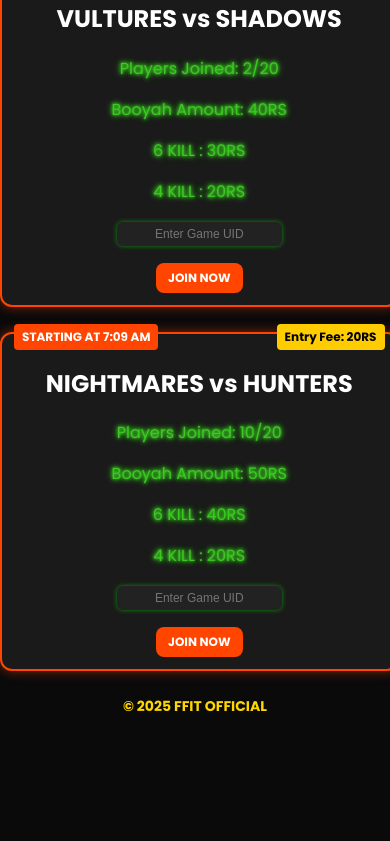
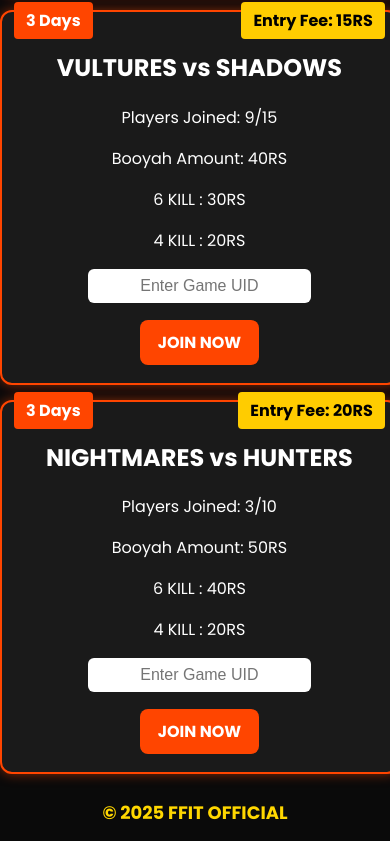
Before and after one commit to FFITOFFICIAL/epic0, a plain HTML site: page index.html in a window 390 px wide. Shown: the part 541-1382 px from the top of the page. Before the commit the page ends 1273 px from the top, so only its background shows below. Drawn offline with Linux system fonts and the light colour scheme.

Commit message:
Add files via upload

```diff
--- a/index.html
+++ b/index.html
@@ -1,4 +1,4 @@
-<!DOCTYPE html>
+ <!DOCTYPE html>
 <html lang="en">
 <head>
     <meta charset="UTF-8">
@@ -36,7 +36,7 @@
             background: #222;
             color: #ffcc00;
             padding: 10px 0;
-            font-size: 16px; /* Reduced marquee font size */
+            font-size: 18px;
             font-weight: bold;
             white-space: nowrap;
             position: relative;
@@ -54,10 +54,10 @@
             background: #1A1A1A;
             color: white;
             border-radius: 12px;
-            padding: 15px; /* Reduced padding */
-            margin: 25px auto; /* Increased gap between cards */
-            width: 85%; /* Reduced width of the card */
-            max-width: 380px; /* Reduced maximum width */
+            padding: 18px;
+            margin: 15px auto;
+            width: 92%;
+            max-width: 420px;
             position: relative;
             box-shadow: 0px 0px 12px rgba(255, 69, 0, 0.5);
             border: 2px solid #FF4500;
@@ -86,7 +86,6 @@
         .join-btn:hover { background: #FF6347; }
         .uid-input {
             margin-top: 15px;
-            position: relative;
         }
         .uid-input input {
             padding: 8px;
@@ -94,9 +93,6 @@
             border: none;
             font-size: 16px;
             text-align: center;
-            background-color: #222; /* Dark background for the input */
-            color: white;
-            box-shadow: 0px 0px 5px rgba(0, 255, 0, 0.5); /* Reduced neon green glow effect */
         }
         .status-message {
             margin-top: 5px;
@@ -111,88 +107,6 @@
             font-weight: bold;
             padding-bottom: 15px;
         }
-
-        /* Adjusted neon effect with faster color transition time */
-        @keyframes neonEffect {
-            0% { color: #00bfff; text-shadow: 0 0 3px #00bfff, 0 0 5px #00bfff, 0 0 7px #00bfff; } /* Sky Blue */
-            25% { color: #ff4500; text-shadow: 0 0 3px #ff4500, 0 0 5px #ff4500, 0 0 7px #ff4500; } /* Red-Orange */
-            50% { color: #ff1493; text-shadow: 0 0 3px #ff1493, 0 0 5px #ff1493, 0 0 7px #ff1493; } /* Neon Pink */
-            75% { color: #00ff00; text-shadow: 0 0 3px #00ff00, 0 0 5px #00ff00, 0 0 7px #00ff00; } /* Neon Green */
-            100% { color: #ff4500; text-shadow: 0 0 3px #ff4500, 0 0 5px #ff4500, 0 0 7px #ff4500; } /* Red-Orange */
-        }
-
-        /* Apply the neon effect to the stats */
-        .neon-effect {
-            animation: neonEffect 3s ease-in-out infinite; /* Set to 3 seconds */
-        }
-
-        /* Mobile responsive styles */
-        @media (max-width: 768px) {
-            .header {
-                font-size: 22px;
-                padding: 10px;
-            }
-
-            .match-card {
-                width: 90%;
-                max-width: 95%;
-                padding: 15px;
-            }
-
-            .timer, .price {
-                font-size: 14px;
-                padding: 5px 10px;
-            }
-
-            .join-btn {
-                padding: 8px 15px;
-                font-size: 14px;
-            }
-
-            .winner-marquee .marquee-content {
-                font-size: 14px; /* Reduced size for smaller screens */
-            }
-
-            .uid-input input {
-                font-size: 14px;
-                padding: 6px;
-            }
-
-            .footer {
-                font-size: 16px;
-            }
-        }
-
-        @media (max-width: 480px) {
-            .header {
-                font-size: 18px;
-                padding: 8px;
-            }
-
-            .match-card {
-                width: 95%;
-                padding: 12px;
-            }
-
-            .timer, .price {
-                font-size: 12px;
-                padding: 4px 8px;
-            }
-
-            .join-btn {
-                padding: 6px 12px;
-                font-size: 12px;
-            }
-
-            .uid-input input {
-                font-size: 12px;
-                padding: 5px;
-            }
-
-            .footer {
-                font-size: 14px;
-            }
-        }
     </style>
     <script>
         function validateUID(input) {
@@ -204,22 +118,6 @@
                 message.textContent = "";
             }
         }
-
-        // Function to generate and update random player counts
-        function updatePlayerCount() {
-            const playerCounts = document.querySelectorAll('.player-count');
-
-            playerCounts.forEach((element) => {
-                const randomCount = Math.floor(Math.random() * 20) + 1; // Random number between 1 and 20
-                element.textContent = `Players Joined: ${randomCount}/20`;
-            });
-        }
-
-        // Update player count every 5 seconds
-        setInterval(updatePlayerCount, 5000);
-
-        // Initial update when the page loads
-        updatePlayerCount();
     </script>
 </head>
 <body>
@@ -235,37 +133,37 @@
     </div>
 
     <div class="match-card">
-        <div class="timer">Loading...</div>
+        <div class="timer">1 Day</div>
         <div class="price">Entry Fee: 10RS</div>
         <h2>HOWLERS vs WARBINGERS</h2>
-        <p class="neon-effect player-count">Players Joined: 7/20</p>
-        <p class="neon-effect">Booyah Amount: 30RS</p>
-        <p class="neon-effect">6 KILL : 20RS</p>
-        <p class="neon-effect">4 KILL : 10RS</p>
+        <p>Players Joined: 7/20</p>
+        <p>Booyah Amount: 30RS</p>
+        <p>6 KILL : 20RS</p>
+        <p>4 KILL : 10RS</p>
         <div class="uid-input"><input type="text" placeholder="Enter Game UID" oninput="validateUID(this)"><div class="status-message"></div></div>
         <a href="https://t.me/ffitofficial" class="join-btn">JOIN NOW</a>
     </div>
 
     <div class="match-card">
-        <div class="timer">Loading...</div>
+        <div class="timer">3 Days</div>
         <div class="price">Entry Fee: 15RS</div>
         <h2>VULTURES vs SHADOWS</h2>
-        <p class="neon-effect player-count">Players Joined: 9/15</p>
-        <p class="neon-effect">Booyah Amount: 40RS</p>
-        <p class="neon-effect">6 KILL : 30RS</p>
-        <p class="neon-effect">4 KILL : 20RS</p>
+        <p>Players Joined: 9/15</p>
+       <p>Booyah Amount: 40RS</p>
+        <p>6 KILL : 30RS</p>
+        <p>4 KILL : 20RS</p>
         <div class="uid-input"><input type="text" placeholder="Enter Game UID" oninput="validateUID(this)"><div class="status-message"></div></div>
         <a href="https://t.me/ffitofficial" class="join-btn">JOIN NOW</a>
     </div>
 
     <div class="match-card">
-        <div class="timer">STARTING AT 7:09 AM</div>
+        <div class="timer">3 Days</div>
         <div class="price">Entry Fee: 20RS</div>
         <h2>NIGHTMARES vs HUNTERS</h2>
-        <p class="neon-effect player-count">Players Joined: 3/10</p>
-        <p class="neon-effect">Booyah Amount: 50RS</p>
-        <p class="neon-effect">6 KILL : 40RS</p>
-        <p class="neon-effect">4 KILL : 20RS</p>
+        <p>Players Joined: 3/10</p>
+        <p>Booyah Amount: 50RS</p>
+        <p>6 KILL : 40RS</p>
+        <p>4 KILL : 20RS</p>
         <div class="uid-input"><input type="text" placeholder="Enter Game UID" oninput="validateUID(this)"><div class="status-message"></div></div>
         <a href="https://t.me/ffitofficial" class="join-btn">JOIN NOW</a>
     </div>
```
